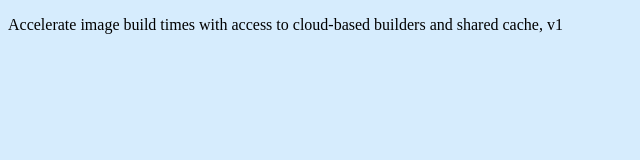
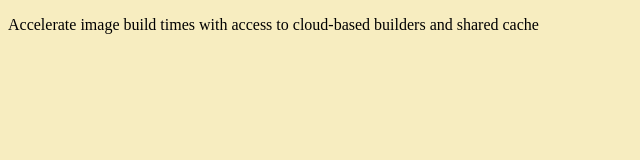
Before and after one commit to ak1922/argo-apps, a plain HTML site: page argoapp-app01/index.html in a window 1280 px wide. Shown: the whole page, without its empty margins (0-640 px from the left). Drawn offline with Linux system fonts and the light colour scheme.

Commit message:
Argo index.html

```diff
--- a/argoapp-app01/index.html
+++ b/argoapp-app01/index.html
@@ -3,7 +3,7 @@
   <head>
     <title>argoapp-app01</title>
   </head>
-  <body style="background-color:#d6ecfd;">
-    <p>Accelerate image build times with access to cloud-based builders and shared cache, v1 </p>
+  <body style="background-color:#f7edc0;">
+    <p>Accelerate image build times with access to cloud-based builders and shared cache </p>
   </body>
 </html>
```
Also changed, not shown: 1 other file.
